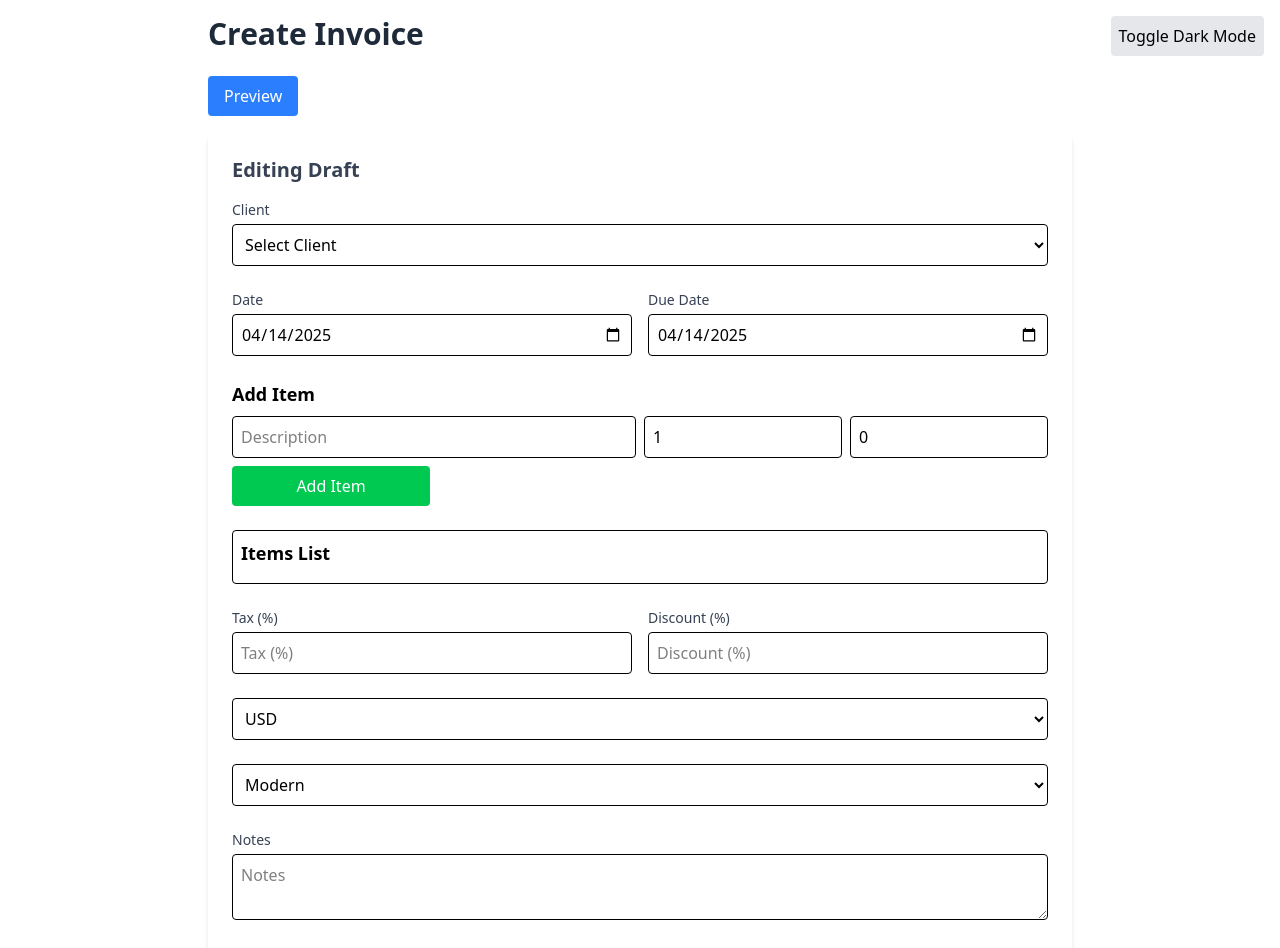
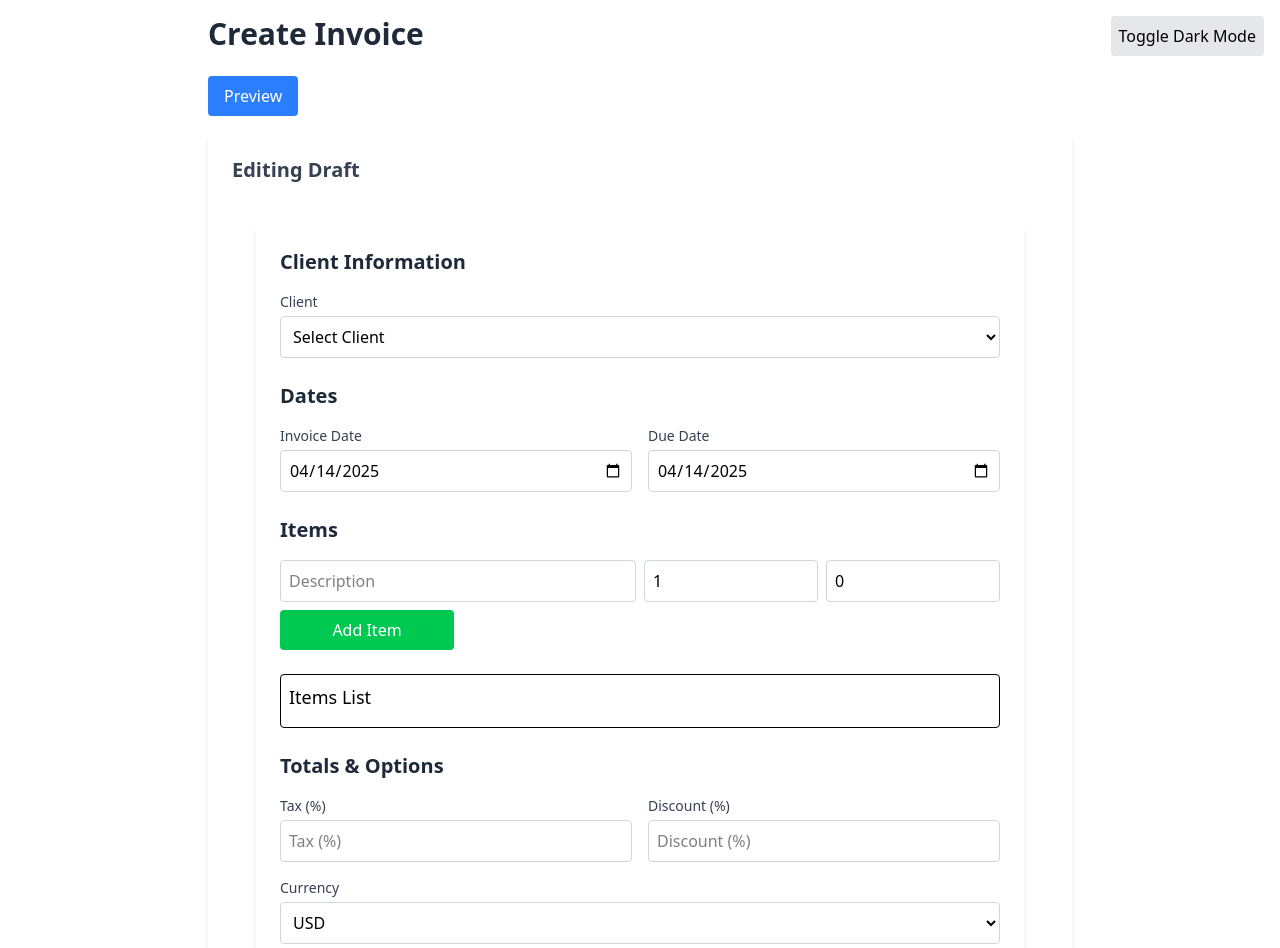
Before and after one commit to krish-wappnet/invoice-generator, a React (Vite) app: page /create-invoice in a window 1280 px wide. Shown: the top 948 px of the page. Built offline with nearby package versions, Linux system fonts and the light colour scheme; what @react-pdf/renderer would draw is missing.

Commit message:
Fixed error on Invoice Preview Page

```diff
--- a/src/components/InvoiceForm.tsx
+++ b/src/components/InvoiceForm.tsx
@@ -1,5 +1,4 @@
 import React, { useEffect, useState } from 'react';
-// import { useInvoice } from '../context/InvoiceContext';
 import { Invoice, InvoiceItem, Client } from '../types';
 
 interface InvoiceFormProps {
@@ -24,24 +23,30 @@ const InvoiceForm: React.FC<InvoiceFormProps> = ({ invoice, setInvoice, onSubmit
     if (!invoice.clientId) newErrors.clientId = 'Client is required';
     if (!invoice.date) newErrors.date = 'Date is required';
     if (!invoice.dueDate) newErrors.dueDate = 'Due Date is required';
+    if (invoice.date && invoice.dueDate && new Date(invoice.dueDate) <= new Date(invoice.date)) {
+      newErrors.dueDate = 'Due Date must be after Invoice Date';
+    }
     if (!invoice.items?.length) newErrors.items = 'At least one item is required';
     if (invoice.items?.some((i) => !i.description || i.quantity <= 0 || i.rate < 0)) {
-      newErrors.items = 'Invalid item data (description, quantity, or rate)';
+      newErrors.items = 'All items must have a description, positive quantity, and non-negative rate';
+    }
+    if ((invoice.tax !== undefined && invoice.tax < 0) || (invoice.discount !== undefined && invoice.discount < 0)) {
+      newErrors.taxOrDiscount = 'Tax and Discount must be non-negative';
     }
     return newErrors;
   };
 
-  const updateTotal = (items: InvoiceItem[], tax?: number, discount?: number) => {
+  const updateTotal = (items: InvoiceItem[] = [], tax?: number, discount?: number) => {
     const subtotal = items.reduce((sum, i) => sum + (i.total || i.quantity * i.rate), 0);
     let newTotal = subtotal;
-    if (tax) newTotal += (subtotal * tax) / 100;
-    if (discount) newTotal -= (subtotal * discount) / 100;
+    if (tax !== undefined && tax >= 0) newTotal += (subtotal * tax) / 100;
+    if (discount !== undefined && discount >= 0) newTotal -= (subtotal * discount) / 100;
     setInvoice({ ...invoice, items, total: newTotal >= 0 ? newTotal : 0 });
   };
 
   const addItem = () => {
     if (!item.description || item.quantity <= 0 || item.rate < 0) {
-      setErrors({ ...errors, items: 'Description is required, quantity and rate must be positive' });
+      setErrors({ ...errors, items: 'Description is required, quantity must be positive, and rate must be non-negative' });
       return;
     }
     const itemTotal = item.quantity * item.rate;
@@ -58,7 +63,6 @@ const InvoiceForm: React.FC<InvoiceFormProps> = ({ invoice, setInvoice, onSubmit
 
   useEffect(() => {
     updateTotal(invoice.items || [], invoice.tax, invoice.discount);
-  // eslint-disable-next-line react-hooks/exhaustive-deps
   }, [invoice.items, invoice.tax, invoice.discount]);
 
   const handleSubmit = () => {
@@ -72,13 +76,18 @@ const InvoiceForm: React.FC<InvoiceFormProps> = ({ invoice, setInvoice, onSubmit
   };
 
   return (
-    <div className="space-y-6">
+    <div className="container mx-auto p-6 max-w-4xl">
+      <div className="grid grid-cols-1 gap-6 bg-white shadow-md rounded-lg p-6">
+        {/* Client Section */}
+        <div className="col-span-1">
+          <h2 className="text-xl font-semibold text-gray-800 mb-4">Client Information</h2>
+          <div className="grid grid-cols-1 gap-4">
             <div>
               <label className="block text-sm font-medium text-gray-700">Client</label>
               <select
                 value={invoice.clientId || ''}
                 onChange={(e) => setInvoice({ ...invoice, clientId: e.target.value })}
-          className="w-full p-2 border rounded mt-1"
+                className={`w-full p-2 border rounded mt-1 ${errors.clientId ? 'border-red-500' : 'border-gray-300'}`}
                 disabled={isSubmitting}
               >
                 <option value="">Select Client</option>
@@ -90,15 +99,20 @@ const InvoiceForm: React.FC<InvoiceFormProps> = ({ invoice, setInvoice, onSubmit
               </select>
               {errors.clientId && <p className="text-red-500 text-sm mt-1">{errors.clientId}</p>}
             </div>
+          </div>
+        </div>
 
+        {/* Date Section */}
+        <div className="col-span-1">
+          <h2 className="text-xl font-semibold text-gray-800 mb-4">Dates</h2>
           <div className="grid grid-cols-2 gap-4">
             <div>
-          <label className="block text-sm font-medium text-gray-700">Date</label>
+              <label className="block text-sm font-medium text-gray-700">Invoice Date</label>
               <input
                 type="date"
                 value={invoice.date || ''}
                 onChange={(e) => setInvoice({ ...invoice, date: e.target.value })}
-            className="w-full p-2 border rounded mt-1"
+                className={`w-full p-2 border rounded mt-1 ${errors.date ? 'border-red-500' : 'border-gray-300'}`}
                 disabled={isSubmitting}
               />
               {errors.date && <p className="text-red-500 text-sm mt-1">{errors.date}</p>}
@@ -109,22 +123,25 @@ const InvoiceForm: React.FC<InvoiceFormProps> = ({ invoice, setInvoice, onSubmit
                 type="date"
                 value={invoice.dueDate || ''}
                 onChange={(e) => setInvoice({ ...invoice, dueDate: e.target.value })}
-            className="w-full p-2 border rounded mt-1"
+                className={`w-full p-2 border rounded mt-1 ${errors.dueDate ? 'border-red-500' : 'border-gray-300'}`}
                 disabled={isSubmitting}
               />
               {errors.dueDate && <p className="text-red-500 text-sm mt-1">{errors.dueDate}</p>}
             </div>
           </div>
+        </div>
 
-      <div className="space-y-2">
-        <h3 className="text-lg font-semibold">Add Item</h3>
+        {/* Items Section */}
+        <div className="col-span-1">
+          <h2 className="text-xl font-semibold text-gray-800 mb-4">Items</h2>
+          <div className="grid grid-cols-1 gap-4">
             <div className="grid grid-cols-4 gap-2">
               <input
                 type="text"
                 placeholder="Description"
                 value={item.description}
                 onChange={(e) => setItem({ ...item, description: e.target.value })}
-            className="p-2 border rounded col-span-2"
+                className={`p-2 border rounded col-span-2 ${errors.items ? 'border-red-500' : 'border-gray-300'}`}
                 disabled={isSubmitting}
               />
               <input
@@ -132,7 +149,7 @@ const InvoiceForm: React.FC<InvoiceFormProps> = ({ invoice, setInvoice, onSubmit
                 placeholder="Quantity"
                 value={item.quantity}
                 onChange={(e) => setItem({ ...item, quantity: Math.max(1, parseInt(e.target.value) || 1) })}
-            className="p-2 border rounded"
+                className={`p-2 border rounded ${errors.items ? 'border-red-500' : 'border-gray-300'}`}
                 disabled={isSubmitting}
               />
               <input
@@ -140,7 +157,7 @@ const InvoiceForm: React.FC<InvoiceFormProps> = ({ invoice, setInvoice, onSubmit
                 placeholder="Rate"
                 value={item.rate}
                 onChange={(e) => setItem({ ...item, rate: Math.max(0, parseFloat(e.target.value) || 0) })}
-            className="p-2 border rounded"
+                className={`p-2 border rounded ${errors.items ? 'border-red-500' : 'border-gray-300'}`}
                 disabled={isSubmitting}
               />
               <button
@@ -152,10 +169,9 @@ const InvoiceForm: React.FC<InvoiceFormProps> = ({ invoice, setInvoice, onSubmit
               </button>
             </div>
             {errors.items && <p className="text-red-500 text-sm mt-1">{errors.items}</p>}
-      </div>
 
-      <div className="border rounded p-2">
-        <h3 className="text-lg font-semibold mb-2">Items List</h3>
+            <div className="border rounded p-2 mt-2">
+              <h3 className="text-lg font-medium mb-2">Items List</h3>
               {(invoice.items || []).map((item, index) => (
                 <div key={index} className="flex justify-between items-center p-2 border-b last:border-b-0">
                   <span>{item.description} ({item.quantity} x {item.rate} = {item.total})</span>
@@ -169,7 +185,12 @@ const InvoiceForm: React.FC<InvoiceFormProps> = ({ invoice, setInvoice, onSubmit
                 </div>
               ))}
             </div>
+          </div>
+        </div>
 
+        {/* Totals and Options Section */}
+        <div className="col-span-1">
+          <h2 className="text-xl font-semibold text-gray-800 mb-4">Totals & Options</h2>
           <div className="grid grid-cols-2 gap-4">
             <div>
               <label className="block text-sm font-medium text-gray-700">Tax (%)</label>
@@ -178,7 +199,7 @@ const InvoiceForm: React.FC<InvoiceFormProps> = ({ invoice, setInvoice, onSubmit
                 placeholder="Tax (%)"
                 value={invoice.tax || ''}
                 onChange={(e) => setInvoice({ ...invoice, tax: parseFloat(e.target.value) || undefined })}
-            className="w-full p-2 border rounded mt-1"
+                className={`w-full p-2 border rounded mt-1 ${errors.taxOrDiscount ? 'border-red-500' : 'border-gray-300'}`}
                 disabled={isSubmitting}
               />
             </div>
@@ -189,52 +210,64 @@ const InvoiceForm: React.FC<InvoiceFormProps> = ({ invoice, setInvoice, onSubmit
                 placeholder="Discount (%)"
                 value={invoice.discount || ''}
                 onChange={(e) => setInvoice({ ...invoice, discount: parseFloat(e.target.value) || undefined })}
-            className="w-full p-2 border rounded mt-1"
+                className={`w-full p-2 border rounded mt-1 ${errors.taxOrDiscount ? 'border-red-500' : 'border-gray-300'}`}
                 disabled={isSubmitting}
               />
             </div>
           </div>
+          {errors.taxOrDiscount && <p className="text-red-500 text-sm mt-1">{errors.taxOrDiscount}</p>}
 
+          <div className="mt-4">
+            <label className="block text-sm font-medium text-gray-700">Currency</label>
             <select
               value={invoice.currency || 'USD'}
               onChange={(e) => setInvoice({ ...invoice, currency: e.target.value as 'USD' | 'INR' | 'EUR' })}
-        className="w-full p-2 border rounded"
+              className="w-full p-2 border rounded mt-1 border-gray-300"
               disabled={isSubmitting}
             >
               <option value="USD">USD</option>
               <option value="INR">INR</option>
               <option value="EUR">EUR</option>
             </select>
+          </div>
 
+          <div className="mt-4">
+            <label className="block text-sm font-medium text-gray-700">Template</label>
             <select
               value={invoice.template || 'Modern'}
               onChange={(e) => setInvoice({ ...invoice, template: e.target.value as 'Modern' | 'Classic' })}
-        className="w-full p-2 border rounded"
+              className="w-full p-2 border rounded mt-1 border-gray-300"
               disabled={isSubmitting}
             >
               <option value="Modern">Modern</option>
               <option value="Classic">Classic</option>
             </select>
+          </div>
 
-      <div>
+          <div className="mt-4">
             <label className="block text-sm font-medium text-gray-700">Notes</label>
             <textarea
               placeholder="Notes"
               value={invoice.notes || ''}
               onChange={(e) => setInvoice({ ...invoice, notes: e.target.value })}
-          className="w-full p-2 border rounded mt-1"
+              className="w-full p-2 border rounded mt-1 border-gray-300"
               disabled={isSubmitting}
             />
           </div>
+        </div>
 
+        {/* Submit Section */}
+        <div className="col-span-1 flex justify-end">
           <button
             onClick={handleSubmit}
-        className="bg-blue-500 text-white px-4 py-2 rounded hover:bg-blue-600 transition duration-200 disabled:bg-gray-400"
+            className="bg-blue-500 text-white px-6 py-2 rounded-lg hover:bg-blue-600 transition duration-200 disabled:bg-gray-400 disabled:cursor-not-allowed"
             disabled={isSubmitting}
           >
             {isSubmitting ? 'Saving...' : 'Save Invoice'}
           </button>
         </div>
+      </div>
+    </div>
   );
 };
 
--- a/src/pages/Invoices.tsx
+++ b/src/pages/Invoices.tsx
@@ -4,7 +4,7 @@ import { isPast } from 'date-fns';
 import { Link } from 'react-router-dom';
 
 const Invoices: React.FC = () => {
-  const { invoices, updateInvoice, clients } = useInvoice();
+  const { invoices, updateInvoice, clients, deleteInvoice } = useInvoice();
   const [filterClientId, setFilterClientId] = useState<string>('');
   const [filterStatus, setFilterStatus] = useState<string>('');
 
@@ -21,6 +21,12 @@ const Invoices: React.FC = () => {
     const matchesStatus = !filterStatus || invoice.status === filterStatus;
     return matchesClient && matchesStatus;
   });
+
+  const handleDelete = (id: string) => {
+    if (window.confirm('Are you sure you want to delete this invoice? This action cannot be undone.')) {
+      deleteInvoice(id).catch((error) => console.error('Failed to delete invoice:', error));
+    }
+  };
 
   return (
     <div className="container mx-auto p-4 max-w-4xl">
@@ -111,13 +117,19 @@ const Invoices: React.FC = () => {
                     <option value="Overdue">Overdue</option>
                   </select>
                 </td>
-                <td className="border-b p-3">
+                <td className="border-b p-3 flex space-x-2">
                   <Link
                     to={`/preview/${invoice.id.toString()}`}
                     className="bg-blue-500 text-white px-2 py-1 rounded hover:bg-blue-600 transition duration-200 text-sm"
                   >
                     Preview
                   </Link>
+                  <button
+                    onClick={() => handleDelete(invoice.id.toString())}
+                    className="bg-red-500 text-white px-2 py-1 rounded hover:bg-red-600 transition duration-200 text-sm"
+                  >
+                    Delete
+                  </button>
                 </td>
               </tr>
             ))}
```
Lines whose indentation alone changed are shown as unchanged.
